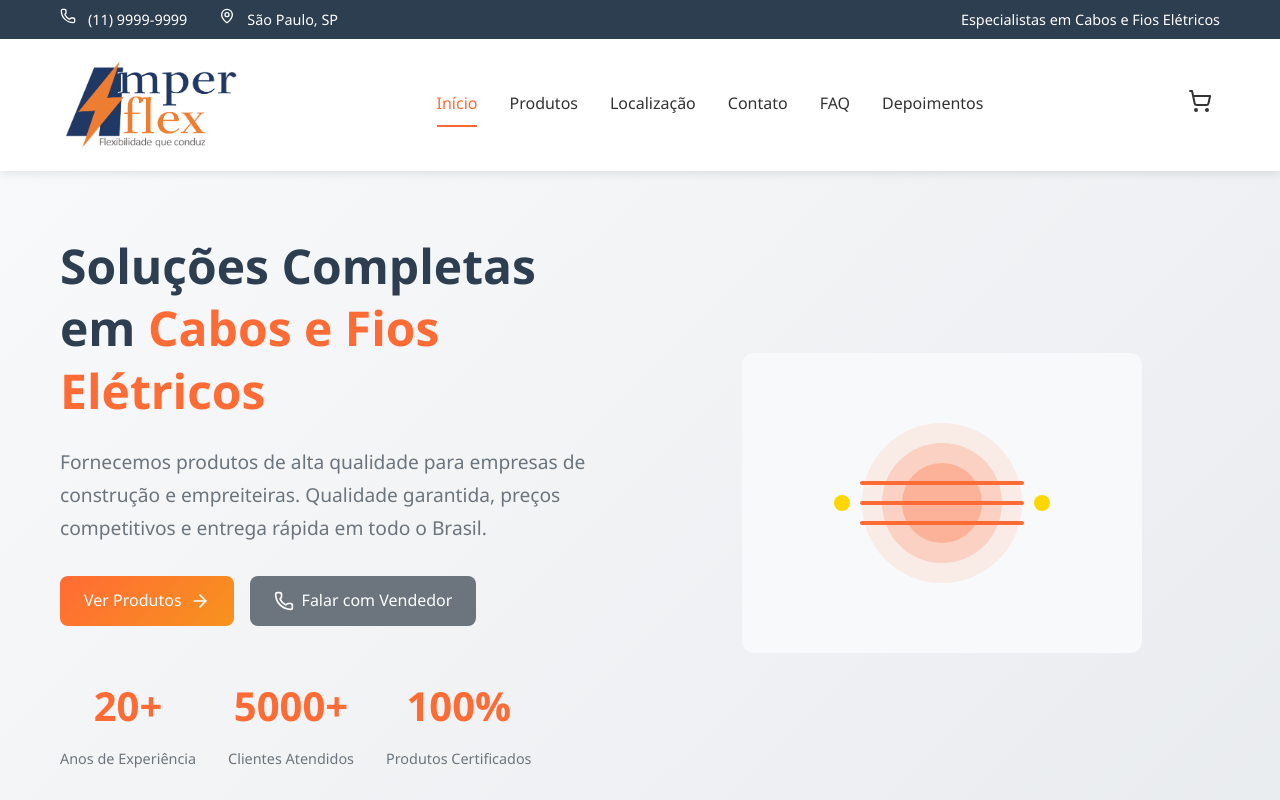
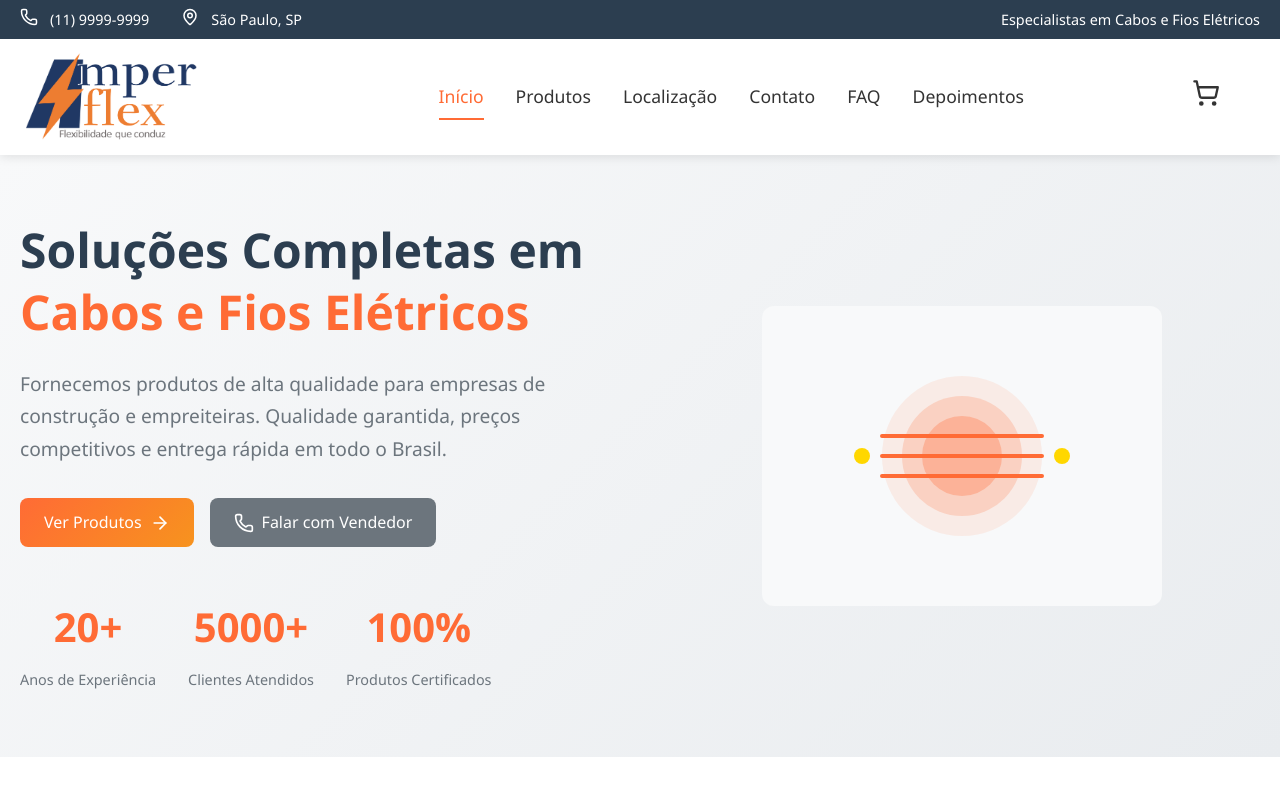
Before and after one commit to ShillyaRodgez/Amperflex, a React (Vite) app: page / in a window 1280 px wide. Shown: the top 800 px of the page. Built offline with nearby package versions, Linux system fonts and the light colour scheme.

Commit message:
Arrumando barra de menu

```diff
--- a/src/components/Header.jsx
+++ b/src/components/Header.jsx
@@ -27,11 +27,11 @@ const Header = () => {
           <div className="top-bar-content">
             <div className="contact-info">
               <span className="contact-item">
-                <Phone size={16} />
+                <Phone size={18} />
                 (11) 9999-9999
               </span>
               <span className="contact-item">
-                <MapPin size={16} />
+                <MapPin size={18} />
                 São Paulo, SP
               </span>
             </div>
@@ -69,7 +69,7 @@ const Header = () => {
             {/* Cart and Mobile Menu */}
             <div className="header-actions">
               <Link to="/carrinho" className="cart-button">
-                <ShoppingCart size={24} />
+                <ShoppingCart size={28} />
                 {getTotalItems() > 0 && (
                   <span className="cart-badge">{getTotalItems()}</span>
                 )}
@@ -79,7 +79,7 @@ const Header = () => {
                 className="mobile-menu-button"
                 onClick={() => setIsMenuOpen(!isMenuOpen)}
               >
-                {isMenuOpen ? <X size={24} /> : <Menu size={24} />}
+                {isMenuOpen ? <X size={28} /> : <Menu size={28} />}
               </button>
             </div>
           </div>
--- a/src/style.css
+++ b/src/style.css
@@ -13,8 +13,8 @@ body {
 }
 
 .container {
-  max-width: 1200px;
-  margin: 0 auto;
+  width: 100%;
+  margin: 0;
   padding: 0 20px;
 }
 
@@ -116,12 +116,12 @@ p {
 }
 
 .main-header {
-  padding: 1rem 0;
+  padding: 0.5rem 0;
 }
 
 .header-content {
   display: flex;
-  justify-content: space-between;
+  justify-content: flex-start;
   align-items: center;
 }
 
@@ -149,12 +149,15 @@ p {
 .desktop-nav {
   display: flex;
   gap: 2rem;
+  margin-left: auto;
+  margin-right: 10rem;
 }
 
 .nav-link {
   text-decoration: none;
   color: #333;
   font-weight: 500;
+  font-size: 1.1rem;
   padding: 0.5rem 0;
   border-bottom: 2px solid transparent;
   transition: all 0.3s ease;
@@ -170,6 +173,7 @@ p {
   display: flex;
   align-items: center;
   gap: 1rem;
+  margin-right: 2rem;
 }
 
 .cart-button {
@@ -179,6 +183,15 @@ p {
   text-decoration: none;
   border-radius: 8px;
   transition: all 0.3s ease;
+  cursor: grab;
+  user-select: none;
+  -webkit-user-select: none;
+  -moz-user-select: none;
+  -ms-user-select: none;
+}
+
+.cart-button:active {
+  cursor: grabbing;
 }
 
 .cart-button:hover {
@@ -189,7 +202,7 @@ p {
 .cart-badge {
   position: absolute;
   top: -8px;
-  right: -8px;
+  right: 2px;
   background: transparent;
   color: #FF6B35;
   font-size: 0.9rem;
```
